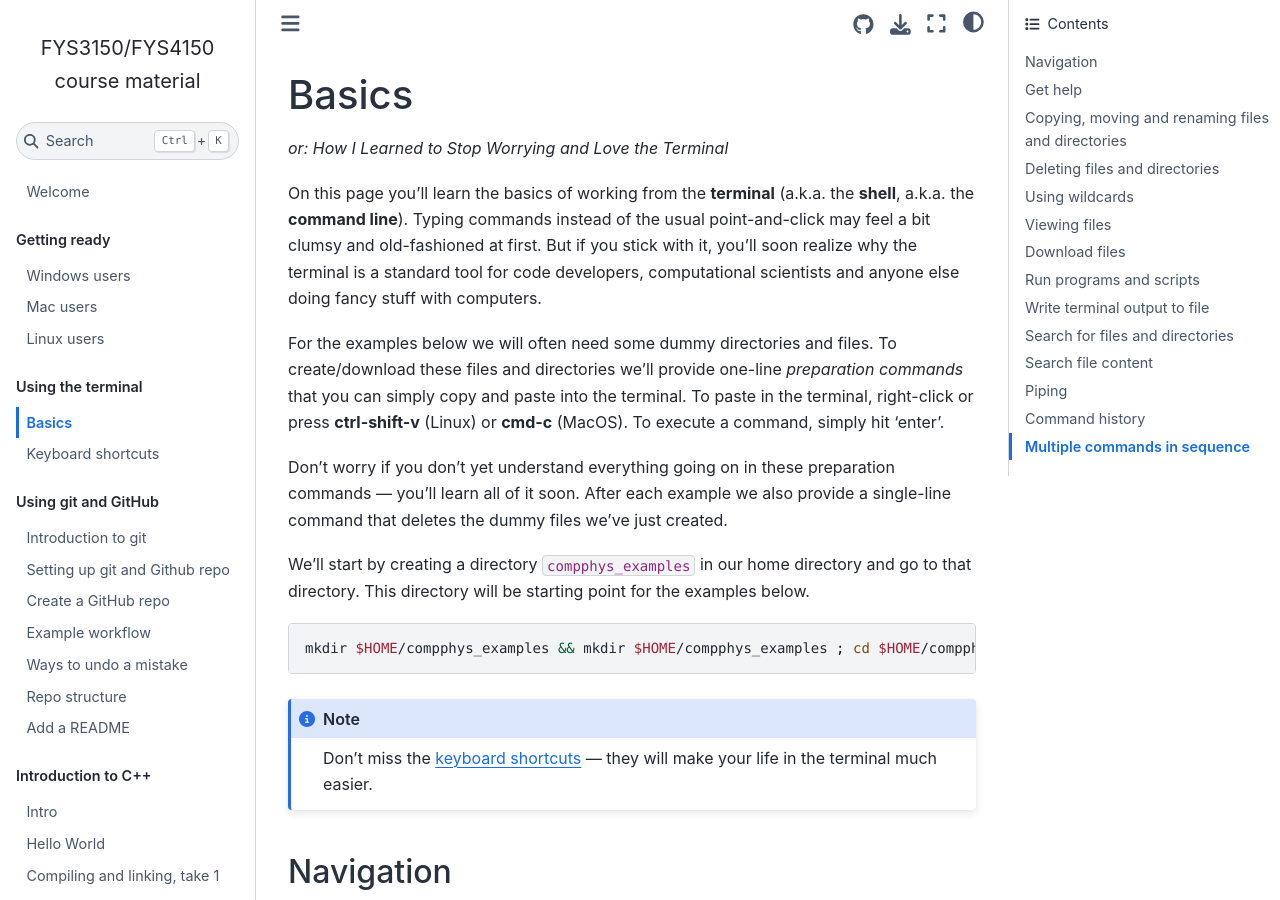
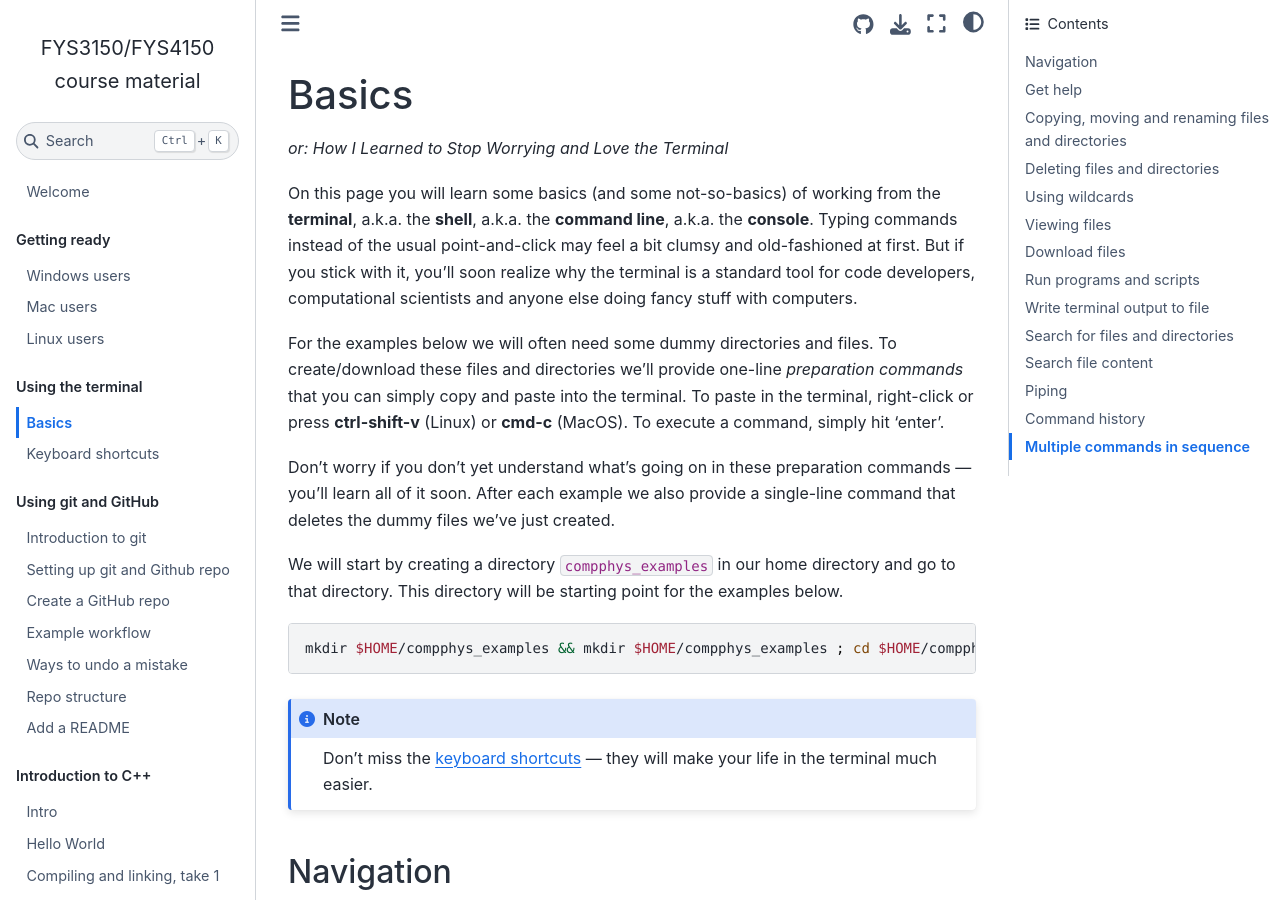
Before and after one commit to anderkve/FYS3150, a Jupyter Book: the page built from book/using_the_terminal/basics.md, in a window 1280 px wide and 900 px high. Built offline with Jupyter Book 1.0.4 settings and Sphinx 7.4.7 and the Sphinx Book theme 1.1.4, drawn with Linux system fonts in a browser that asks for light colours; some of the changed lines change nothing that is shown; some of the changed text lies outside the part shown.

Commit message:
Terminal section: tweaks

````diff
--- a/book/using_the_terminal/basics.md
+++ b/book/using_the_terminal/basics.md
@@ -1,13 +1,13 @@
 # Basics
 *or: How I Learned to Stop Worrying and Love the Terminal*
 
-On this page you'll learn the basics of working from the **terminal** (a.k.a. the **shell**, a.k.a. the **command line**). Typing commands instead of the usual point-and-click may feel a bit clumsy and old-fashioned at first. But if you stick with it, you'll soon realize why the terminal is a standard tool for code developers, computational scientists and anyone else doing fancy stuff with computers.
+On this page you will learn some basics (and some not-so-basics) of working from the **terminal**, a.k.a. the **shell**, a.k.a. the **command line**, a.k.a. the **console**. Typing commands instead of the usual point-and-click may feel a bit clumsy and old-fashioned at first. But if you stick with it, you'll soon realize why the terminal is a standard tool for code developers, computational scientists and anyone else doing fancy stuff with computers.
 
 For the examples below we will often need some dummy directories and files. To create/download these files and directories we'll provide one-line *preparation commands* that you can simply copy and paste into the terminal. To paste in the terminal, right-click or press **ctrl-shift-v** (Linux) or **cmd-c** (MacOS). To execute a command, simply hit 'enter'.
 
-Don't worry if you don't yet understand everything going on in these preparation commands --- you'll learn all of it soon. After each example we also provide a single-line command that deletes the dummy files we've just created.
+Don't worry if you don't yet understand what's going on in these preparation commands --- you'll learn all of it soon. After each example we also provide a single-line command that deletes the dummy files we've just created.
 
-We'll start by creating a directory `compphys_examples` in our home directory and go to that directory. This directory will be starting point for the examples below.
+We will start by creating a directory `compphys_examples` in our home directory and go to that directory. This directory will be starting point for the examples below.
 
 ```sh
 mkdir $HOME/compphys_examples && mkdir $HOME/compphys_examples ; cd $HOME/compphys_examples && echo "" && echo "current directory: $(pwd)" && echo ""
@@ -117,7 +117,7 @@
 ```
 
 ```{note}
-*With great power comes great responsibility!* If you delete or overwrite a file/directory by mistake, it is basically gone. (Unless it's a file that is tracked by `git` --- then it's very easy to restore it. You'll learn about that in the git section.) So it can be wise to take a second look before executing a `rm` or `mv` command. For instance, you *never ever* want to do the mistake of accidentally running the command `rm -r /`, which would delete *everything* your user has access to. Another dangerous example is `rm -r *`, which would delete everything in the current directory and all subdirectories --- so you want to make very sure you're in the correct directory... (See below for an explanation of the wildcard `*`.)
+*With great power comes great responsibility!* If you delete or overwrite a file/directory by mistake, it is basically gone. (Unless it's a file that is tracked by `git` --- then it's very easy to restore it. You will learn about that in the git section.) So it can be wise to take a second look before executing a `rm` or `mv` command. For instance, you *never ever* want to do the mistake of accidentally running the command `rm -r /`, which would delete *everything* your user has access to. Another dangerous example is `rm -r *`, which would delete everything in the current directory and all subdirectories --- so you want to make very sure you're in the correct directory... (See below for an explanation of the wildcard `*`.)
 ```
 
 
@@ -422,37 +422,4 @@
 
 ----
 
-*Congratulations!* If you've worked your way through the above commands you're well on your way to become a terminal ninja.
-
-
-<!--
-
-- [DONE] pwd
-- [DONE] cd
-- [DONE] ls
-- [DONE] mv
-- [DONE] rm
-- [DONE] rmdir
-- [DONE] cat
-- [DONE] less
-- [DONE] head
-- [DONE] tail
-- [DONE] wc
-- [DONE] wget
-- [DONE] running a script or program
-- [DONE] pass output to file ">"
-- [DONE] append to file ">>"
-- [DONE] find
-- [DONE] chmod
-- [DONE] grep
-- [DONE] man
-- [DONE] piping
-- [ÐONE] history
-
-- Multiple commands
-
-- looping
-
-
-
--->
+*Congratulations!* If you have worked your way through the above commands you are well on your way to become a true terminal ninja.
````
